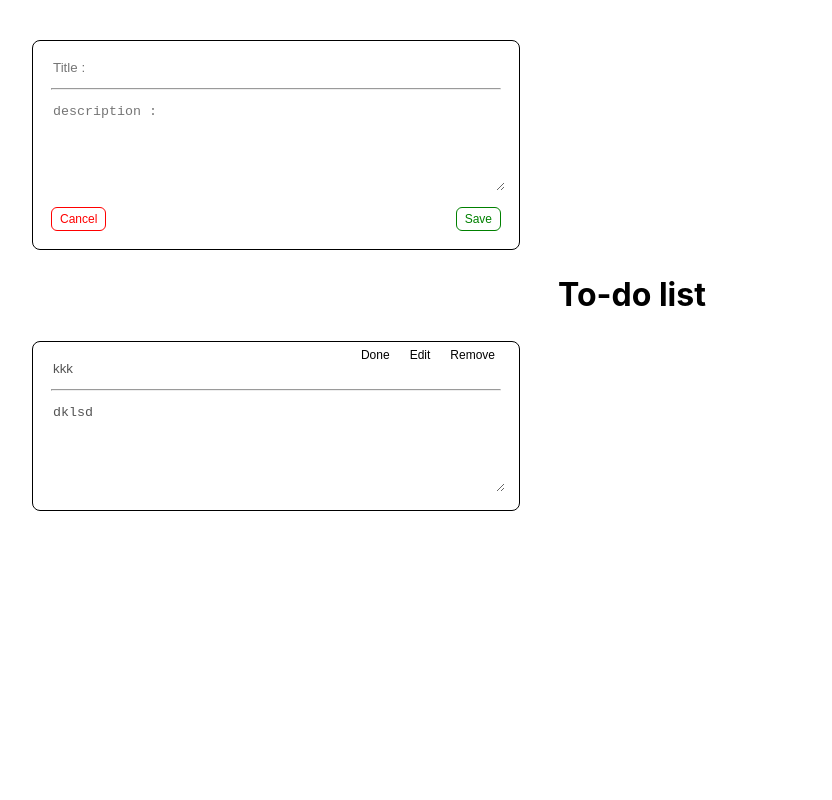
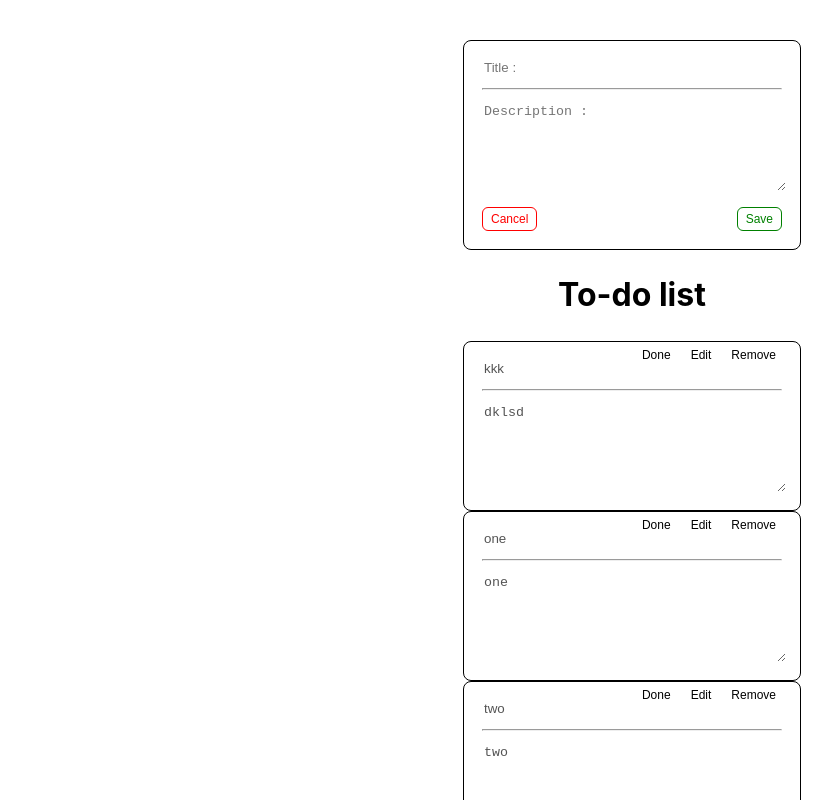
Before and after one commit to younes6970/TODO, a React (Vite) app: page / in a window 1280 px wide. Shown: the top 800 px of the page, without its empty margins (8-840 px from the left). Built offline with nearby package versions, Linux system fonts and the light colour scheme; data requests are answered from the project's data file.

Commit message:
styles finish

```diff
--- a/db.json
+++ b/db.json
@@ -5,6 +5,30 @@
       "title": "kkk",
       "description": "dklsd",
       "isDone": true
+    },
+    {
+      "id": "6e30",
+      "title": "one",
+      "description": "one",
+      "isDone": false
+    },
+    {
+      "id": "eb31",
+      "title": "two",
+      "description": "two",
+      "isDone": false
+    },
+    {
+      "id": "360e",
+      "title": "three",
+      "description": "three",
+      "isDone": false
+    },
+    {
+      "id": "6b81",
+      "title": "fure",
+      "description": "fure",
+      "isDone": false
     }
   ]
 }
--- a/src/App.tsx
+++ b/src/App.tsx
@@ -1,6 +1,7 @@
 import { Fragment } from "react/jsx-runtime";
 import Todo from "./components/TODO";
 import { FormEvent, useEffect, useState } from "react";
+import styles from "./app.module.css"
 
 function App() {
   const [list, setList] = useState<
@@ -46,7 +47,7 @@ function App() {
     getList();
   }, []);
   return (
-    <div>
+    <div className={styles.box}>
       <Todo onSubmit={onSubmit} onRemove={onRemove} onDone={onDone} />
       {!!list.length && <h1>To-do list</h1>}
       <div>
--- /dev/null
+++ b/src/app.module.css
@@ -0,0 +1,14 @@
+.box{
+    display: flex;
+    flex-direction: column;
+    justify-content: flex-start;
+    align-items: center;
+}
+.boxList{
+    display: flex;
+    justify-content: flex-start;
+    align-items: flex-start;
+    flex-wrap: wrap;
+    gap: 8px;
+    width: 1030px;
+}
--- a/src/components/TODO.tsx
+++ b/src/components/TODO.tsx
@@ -104,7 +104,7 @@ const Todo = ({
       <textarea
         tabIndex={2}
         name="description"
-        placeholder="description :"
+        placeholder="Description :"
         value={data.description}
         onChange={(event: ChangeEvent<HTMLTextAreaElement>) =>
           onChange(event, DATA_ENUM.DESCRIPTION)
--- a/src/components/todo.module.css
+++ b/src/components/todo.module.css
@@ -1,5 +1,5 @@
 .boxForm {
-  width: 450px;
+  width: 300px;
   display: flex;
   flex-direction: column;
   position: relative;
```
